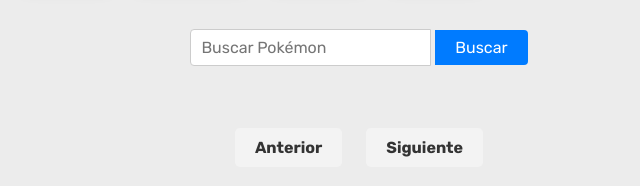
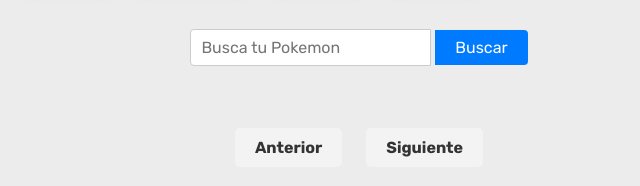
Before and after one commit to Manuhergreen/javascript-entregas, a plain HTML site: page index.html in a window 1280 px wide. Shown: the part 314-500 px from the top of the page, 281-921 px from the left. Drawn offline with Linux system fonts and the light colour scheme; no server answers.

Commit message:
Update index.html

```diff
--- a/index.html
+++ b/index.html
@@ -39,7 +39,7 @@
     </header>
     <div class="container">
         <form class="search-form">
-          <input type="text" id="searchInput" placeholder="Buscar Pokémon">
+          <input type="text" id="searchInput" placeholder="Busca tu Pokemon">
           <button type="submit">Buscar</button>
         </form>
       </div>
```
